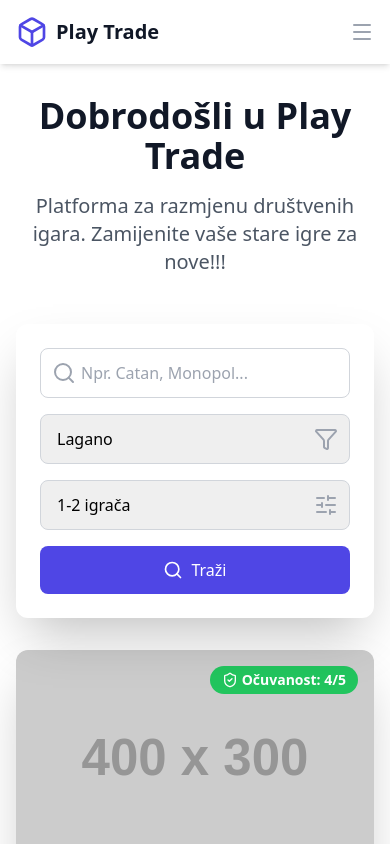
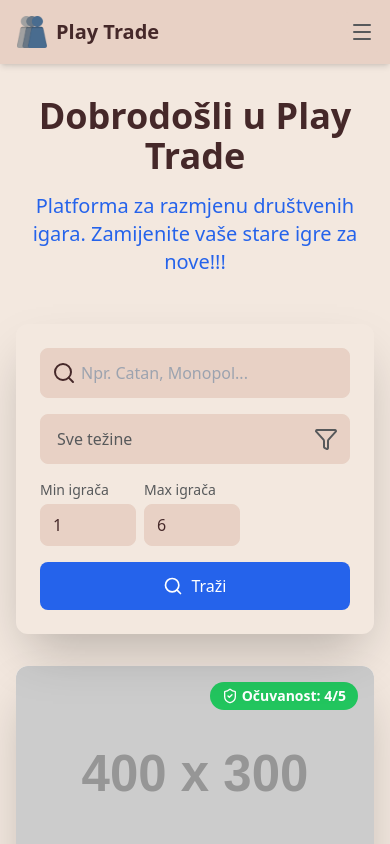
Before and after one commit to simeonstefanovic/progi-playtrade, a React (Create React App) app in the folder projekt/Frontend/: page / in a window 390 px wide. Shown: the top 844 px of the page. Built offline with nearby package versions, Linux system fonts and the light colour scheme.

Commit message:
color scheme, min i max filtri, logo

```diff
--- a/projekt/Frontend/src/components/navigation.jsx
+++ b/projekt/Frontend/src/components/navigation.jsx
@@ -1,6 +1,6 @@
 import React, { useState, useEffect, useContext } from 'react';
 import { NavLink, useNavigate } from 'react-router-dom';
-import { Box, User, LogIn, LogOut, Menu, X } from 'lucide-react';
+import { User, LogIn, LogOut, Menu, X } from 'lucide-react';
 import { AuthContext } from './authcontext.jsx';
 
 export default function Navigation() {
@@ -16,21 +16,21 @@ export default function Navigation() {
 
   const getNavLinkClass = ({ isActive }) =>
     isActive
-      ? 'text-gray-900 inline-flex items-center px-1 pt-1 border-b-2 border-indigo-500 text-sm font-medium'
-      : 'text-gray-500 hover:border-gray-300 hover:text-gray-700 inline-flex items-center px-1 pt-1 border-b-2 border-transparent text-sm font-medium';
+      ? 'text-brand-900 inline-flex items-center px-1 pt-1 border-b-2 border-brand-700 text-sm font-medium'
+      : 'text-brand-700 hover:border-brand-700 hover:text-brand-900 inline-flex items-center px-1 pt-1 border-b-2 border-transparent text-sm font-medium';
 
   const getMobileNavLinkClass = ({ isActive }) =>
     isActive
-      ? 'bg-indigo-50 border-indigo-500 text-indigo-700 block pl-3 pr-4 py-2 border-l-4 text-base font-medium'
-      : 'border-transparent text-gray-600 hover:bg-gray-50 hover:border-gray-300 hover:text-gray-800 block pl-3 pr-4 py-2 border-l-4 text-base font-medium';
+      ? 'bg-brand-100 border-brand-700 text-brand-900 block pl-3 pr-4 py-2 border-l-4 text-base font-medium'
+      : 'border-transparent text-brand-700 hover:bg-brand-100 hover:border-brand-700 hover:text-brand-900 block pl-3 pr-4 py-2 border-l-4 text-base font-medium';
 
   return (
-    <nav className="bg-white shadow-md sticky top-0 z-50">
+    <nav className="bg-brand-200 shadow-md sticky top-0 z-50">
       <div className="max-w-7xl mx-auto px-4 sm:px-6 lg:px-8">
         <div className="flex justify-between h-16">
           <div className="flex-shrink-0 flex items-center">
-            <Box className="h-8 w-8 text-indigo-600" />
-            <span className="ml-2 text-xl font-bold text-gray-900">Play Trade</span>
+            <img src="/logo.png" alt="Play Trade" className="h-8 w-8 object-contain" />
+            <span className="ml-2 text-xl font-bold text-brand-900">Play Trade</span>
           </div>
 
           <div className="hidden sm:ml-6 sm:flex sm:space-x-8">
@@ -41,12 +41,12 @@ export default function Navigation() {
           <div className="hidden sm:ml-6 sm:flex sm:items-center">
             {!isLoggedIn ? (
               <>
-                <NavLink to="/login" className="text-sm font-medium text-gray-500 hover:text-gray-700">
+                <NavLink to="/login" className="text-sm font-medium text-brand-700 hover:text-brand-900">
                   <LogIn className="h-5 w-5 inline-block mr-1" /> Login
                 </NavLink>
                 <NavLink
                   to="/signup"
-                  className="ml-4 inline-flex items-center px-4 py-2 border border-transparent rounded-md shadow-sm text-sm font-medium text-white bg-indigo-600 hover:bg-indigo-700"
+                  className="ml-4 inline-flex items-center px-4 py-2 border border-transparent rounded-md shadow-sm text-sm font-medium text-white bg-accent-600 hover:bg-accent-700"
                 >
                   <User className="h-5 w-5 inline-block mr-1" /> Sign Up
                 </NavLink>
@@ -54,7 +54,7 @@ export default function Navigation() {
             ) : (
               <button
                 onClick={handleLogout}
-                className="text-sm font-medium text-gray-500 hover:text-gray-700 flex items-center"
+                className="text-sm font-medium text-brand-700 hover:text-brand-900 flex items-center"
               >
                 <LogOut className="h-5 w-5 inline-block mr-1" /> Logout
               </button>
@@ -64,7 +64,7 @@ export default function Navigation() {
           <div className="-mr-2 flex items-center sm:hidden">
             <button
               type="button"
-              className="bg-white inline-flex items-center justify-center p-2 rounded-md text-gray-400 hover:text-gray-500 hover:bg-gray-100 focus:outline-none focus:ring-2 focus:ring-offset-2 focus:ring-indigo-500"
+              className="bg-brand-200 inline-flex items-center justify-center p-2 rounded-md text-brand-700 hover:text-brand-900 hover:bg-brand-100 focus:outline-none focus:ring-2 focus:ring-offset-2 focus:ring-accent-600"
               aria-controls="mobile-menu"
               aria-expanded={isMobileMenuOpen}
               onClick={() => setIsMobileMenuOpen(!isMobileMenuOpen)}
@@ -86,13 +86,13 @@ export default function Navigation() {
             <div className="space-y-1">
               {!isLoggedIn ? (
                 <>
-                  <NavLink to="/login" className="block px-4 py-2 text-base font-medium text-gray-500 hover:text-gray-800 hover:bg-gray-100" onClick={() => setIsMobileMenuOpen(false)}>Login</NavLink>
-                  <NavLink to="/signup" className="block px-4 py-2 text-base font-medium text-gray-500 hover:text-gray-800 hover:bg-gray-100" onClick={() => setIsMobileMenuOpen(false)}>Sign Up</NavLink>
+                  <NavLink to="/login" className="block px-4 py-2 text-base font-medium text-brand-700 hover:text-brand-900 hover:bg-brand-100" onClick={() => setIsMobileMenuOpen(false)}>Login</NavLink>
+                  <NavLink to="/signup" className="block px-4 py-2 text-base font-medium text-brand-700 hover:text-brand-900 hover:bg-brand-100" onClick={() => setIsMobileMenuOpen(false)}>Sign Up</NavLink>
                 </>
               ) : (
                 <button
                   onClick={handleLogout}
-                  className="block w-full text-left px-4 py-2 text-base font-medium text-gray-500 hover:text-gray-800 hover:bg-gray-100"
+                  className="block w-full text-left px-4 py-2 text-base font-medium text-brand-700 hover:text-brand-900 hover:bg-brand-100"
                 >
                   Logout
                 </button>
--- a/projekt/Frontend/src/index.css
+++ b/projekt/Frontend/src/index.css
@@ -15,3 +15,19 @@ code {
   font-family: source-code-pro, Menlo, Monaco, Consolas, 'Courier New',
     monospace;
 } */
+
+:root {
+  --color-brand-900: #452829;
+  --color-brand-700: #57595B;
+  --color-brand-200: #E8D1C5;
+  --color-brand-100: #F3E8DF;
+  --color-accent-600: #2563EB;
+  --color-accent-700: #1D4ED8;
+  --color-accent-100: #DBEAFE;
+}
+
+/* Defaults using the new palette */
+body {
+  background-color: var(--color-brand-100);
+  color: var(--color-brand-700);
+}
--- a/projekt/Frontend/src/pages/Home.jsx
+++ b/projekt/Frontend/src/pages/Home.jsx
@@ -1,4 +1,4 @@
-import React from 'react';
+import React, { useState } from 'react';
 import GameCard from '../components/gamecard.jsx';
 
 import { Search, SlidersHorizontal, Filter } from 'lucide-react';
@@ -9,6 +9,7 @@ const dummyGames = [
     title: 'Catan',
     condition: '4/5',
     players: '3-4',
+    difficulty: 'Srednje',
     playtime: '60-90 min',
     image: 'https://placehold.co/400x300/3498db/ffffff?text=Catan',
   },
@@ -17,6 +18,7 @@ const dummyGames = [
     title: 'Gloomhaven',
     condition: '5/5',
     players: '1-4',
+    difficulty: 'Teško',
     playtime: '90-120 min',
     image: 'https://placehold.co/400x300/e74c3c/ffffff?text=Gloomhaven',
   },
@@ -25,58 +27,109 @@ const dummyGames = [
     title: 'Wingspan',
     condition: '5/5',
     players: '1-5',
+    difficulty: 'Lagano',
     playtime: '40-70 min',
     image: 'https://placehold.co/400x300/2ecc71/ffffff?text=Wingspan',
   },
 ];
 
 export default function HomePage() {
+  const [query, setQuery] = useState('');
+  const [difficulty, setDifficulty] = useState('');
+  const [minPlayers, setMinPlayers] = useState(1);
+  const [maxPlayers, setMaxPlayers] = useState(6);
+  const [filteredGames, setFilteredGames] = useState(dummyGames);
+
+  const parsePlayers = (playersStr) => {
+    if (!playersStr) return { min: 0, max: Infinity };
+    const plusMatch = playersStr.match(/^(\d+)\+$/);
+    if (plusMatch) return { min: Number(plusMatch[1]), max: Infinity };
+    const rangeMatch = playersStr.match(/^(\d+)-(\d+)$/);
+    if (rangeMatch) return { min: Number(rangeMatch[1]), max: Number(rangeMatch[2]) };
+    const num = Number(playersStr);
+    if (!Number.isNaN(num)) return { min: num, max: num };
+    return { min: 0, max: Infinity };
+  };
+
+  const applyFilters = () => {
+    const q = query.trim().toLowerCase();
+    const min = Number(minPlayers) || 0;
+    const max = Number(maxPlayers) || Infinity;
+
+    const result = dummyGames.filter((g) => {
+      // title search
+      if (q && !g.title.toLowerCase().includes(q)) return false;
+
+      // difficulty (if game has it)
+      if (difficulty && g.difficulty && g.difficulty !== difficulty) return false;
+
+      // players overlap
+      const p = parsePlayers(g.players);
+      if (p.max < min) return false;
+      if (p.min > max) return false;
+
+      return true;
+    });
+
+    setFilteredGames(result);
+  };
+
+  // Re-apply filters whenever any filter input changes
+  React.useEffect(() => {
+    applyFilters();
+    // eslint-disable-next-line react-hooks/exhaustive-deps
+  }, [query, difficulty, minPlayers, maxPlayers]);
+
   return (
     <div className="max-w-7xl mx-auto px-4 sm:px-6 lg:px-8 py-8">
       <div className="text-center mb-12">
-        <h1 className="text-4xl font-extrabold text-gray-900 sm:text-5xl">
+        <h1 className="text-4xl font-extrabold text-brand-900 sm:text-5xl">
           Dobrodošli u Play Trade
         </h1>
-        <p className="mt-4 text-xl text-gray-600">
+        <p className="mt-4 text-xl text-accent-600">
           Platforma za razmjenu društvenih igara. Zamijenite vaše stare igre za nove!!!
         </p>
+
       </div>
-      <div className="bg-white p-6 rounded-xl shadow-2xl mb-8 sticky top-[80px] z-40">
+      <div className="bg-brand-100 p-6 rounded-xl shadow-2xl mb-8 sticky top-[80px] z-40">
         <div className="flex flex-col md:flex-row gap-4">
-          <div className="relative flex-grow">
+            <div className="relative flex-grow">
             <input
               type="text"
               placeholder="Npr. Catan, Monopol..."
-              className="w-full pl-10 pr-4 py-3 border border-gray-300 rounded-lg focus:outline-none focus:ring-2 focus:ring-indigo-500"
+              value={query}
+              onChange={(e) => setQuery(e.target.value)}
+              className="w-full pl-10 pr-4 py-3 bg-brand-200 text-brand-900 border border-brand-200 rounded-lg focus:outline-none focus:ring-2 focus:ring-brand-700"
             />
-            <div className="absolute left-3 top-1/2 -translate-y-1/2 text-gray-400">
+            <div className="absolute left-3 top-1/2 -translate-y-1/2 text-brand-900">
               <Search />
             </div>
           </div>
 
           {/* Filters */}
           <div className="flex-shrink-0 flex flex-col sm:flex-row gap-4">
-            <div className="relative w-full sm:w-48">
-              <select className="w-full pl-4 pr-10 py-3 border border-gray-300 rounded-lg appearance-none focus:outline-none focus:ring-2 focus:ring-indigo-500">
-                <option>Lagano</option>
-                <option>Srednje</option>
-                <option>Teško</option>
+              <div className="relative w-full sm:w-48">
+                <select value={difficulty} onChange={(e) => setDifficulty(e.target.value)} className="w-full pl-4 pr-10 py-3 bg-brand-200 text-brand-700 border border-brand-200 rounded-lg appearance-none focus:outline-none focus:ring-2 focus:ring-brand-700">
+                <option value="">Sve težine</option>
+                <option value="Lagano">Lagano</option>
+                <option value="Srednje">Srednje</option>
+                <option value="Teško">Teško</option>
               </select>
-              <div className="absolute right-3 top-1/2 -translate-y-1/2 text-gray-400 pointer-events-none">
+              <div className="absolute right-3 top-1/2 -translate-y-1/2 text-brand-700 pointer-events-none">
                 <Filter />
               </div>
             </div>
-            <div className="relative w-full sm:w-48">
-              <select className="w-full pl-4 pr-10 py-3 border border-gray-300 rounded-lg appearance-none focus:outline-none focus:ring-2 focus:ring-indigo-500">
-                <option>1-2 igrača</option>
-                <option>3-4 igrača</option>
-                <option>5+ igrača</option>
-              </select>
-              <div className="absolute right-3 top-1/2 -translate-y-1/2 text-gray-400 pointer-events-none">
-                <SlidersHorizontal />
+              <div className="flex gap-2 items-center">
+                <div className="flex flex-col">
+                  <label className="text-sm text-brand-700 mb-1">Min igrača</label>
+                  <input type="number" min={1} value={minPlayers} onChange={(e) => setMinPlayers(e.target.value)} className="w-24 pl-3 pr-3 py-2 bg-brand-200 text-brand-900 border border-brand-200 rounded-lg focus:outline-none focus:ring-2 focus:ring-brand-700" />
+                </div>
+                <div className="flex flex-col">
+                  <label className="text-sm text-brand-700 mb-1">Max igrača</label>
+                  <input type="number" min={1} value={maxPlayers} onChange={(e) => setMaxPlayers(e.target.value)} className="w-24 pl-3 pr-3 py-2 bg-brand-200 text-brand-900 border border-brand-200 rounded-lg focus:outline-none focus:ring-2 focus:ring-brand-700" />
+                </div>
               </div>
-            </div>
-            <button className="w-full sm:w-auto bg-indigo-600 text-white px-6 py-3 rounded-lg font-medium hover:bg-indigo-700 flex items-center justify-center">
+            <button onClick={applyFilters} className="w-full sm:w-auto bg-accent-600 text-white px-6 py-3 rounded-lg font-medium hover:bg-accent-700 flex items-center justify-center">
               <Search className="w-5 h-5 mr-2" />
               Traži
             </button>
@@ -85,7 +138,7 @@ export default function HomePage() {
       </div>
 
       <div className="grid grid-cols-1 md:grid-cols-2 lg:grid-cols-3 gap-8">
-        {dummyGames.map((game) => (
+        {filteredGames.map((game) => (
           <GameCard key={game.id} game={game} />
         ))}
       </div>
--- a/projekt/Frontend/src/pages/Login.jsx
+++ b/projekt/Frontend/src/pages/Login.jsx
@@ -1,6 +1,6 @@
 import React, { useState, useContext } from "react";
 import { Link, useNavigate } from "react-router-dom";
-import { Box, LogIn } from "lucide-react";
+import { LogIn } from "lucide-react";
 import { AuthContext } from "../components/authcontext.jsx";
 import { GoogleLogin } from "@react-oauth/google";
 
@@ -49,6 +49,7 @@ export default function LoginPage() {
         return;
       }
 
+      // Auto-login via Google OAuth
       login(data.token);
       navigate("/profile");
     } catch (err) {
@@ -62,18 +63,15 @@ export default function LoginPage() {
   }
 
   return (
-    <div className="min-h-[calc(100vh-64px)] bg-gray-100 flex flex-col justify-center py-12 sm:px-6 lg:px-8">
+    <div className="min-h-[calc(100vh-64px)] bg-brand-100 flex flex-col justify-center py-12 sm:px-6 lg:px-8">
       <div className="sm:mx-auto sm:w-full sm:max-w-md">
-        <Box className="mx-auto h-12 w-auto text-indigo-600" />
-        <h2 className="mt-6 text-center text-3xl font-extrabold text-gray-900">
+        <img src="/logo.png" alt="Play Trade" className="mx-auto h-12 w-auto object-contain" />
+        <h2 className="mt-6 text-center text-3xl font-extrabold text-brand-900">
           Prijavite se u svoj račun
         </h2>
-        <p className="mt-2 text-center text-sm text-gray-600">
+        <p className="mt-2 text-center text-sm text-brand-700">
           Ili{" "}
-          <Link
-            to="/signup"
-            className="font-medium text-indigo-600 hover:text-indigo-500"
-          >
+          <Link to="/signup" className="font-medium text-accent-600 hover:text-accent-700">
             kreirajte novi račun
           </Link>
         </p>
@@ -100,7 +98,7 @@ export default function LoginPage() {
               <div className="w-full border-t border-gray-300" />
             </div>
             <div className="relative flex justify-center text-sm">
-              <span className="px-2 bg-white text-gray-500">
+              <span className="px-2 bg-white text-brand-700">
                 ili se prijavite emailom
               </span>
             </div>
@@ -109,10 +107,7 @@ export default function LoginPage() {
           {/* ------------------ EMAIL/PASSWORD FORM ------------------ */}
           <form className="space-y-6" onSubmit={handleSubmit}>
             <div>
-              <label
-                htmlFor="email"
-                className="block text-sm font-medium text-gray-700"
-              >
+              <label htmlFor="email" className="block text-sm font-medium text-brand-700">
                 Adresa e-pošte
               </label>
               <div className="mt-1">
@@ -122,7 +117,7 @@ export default function LoginPage() {
                   type="email"
                   autoComplete="email"
                   required
-                  className="appearance-none block w-full px-3 py-2 border border-gray-300 rounded-md shadow-sm placeholder-gray-400 focus:outline-none focus:ring-indigo-500 focus:border-indigo-500 sm:text-sm"
+                  className="appearance-none block w-full px-3 py-2 border border-gray-300 rounded-md shadow-sm placeholder-gray-400 focus:outline-none focus:ring-accent-600 focus:border-accent-600 sm:text-sm"
                   placeholder="primjer@email.com"
                   value={email}
                   onChange={(e) => setEmail(e.target.value)}
@@ -131,10 +126,7 @@ export default function LoginPage() {
             </div>
 
             <div>
-              <label
-                htmlFor="password"
-                className="block text-sm font-medium text-gray-700"
-              >
+              <label htmlFor="password" className="block text-sm font-medium text-brand-700">
                 Lozinka
               </label>
               <div className="mt-1">
@@ -144,7 +136,7 @@ export default function LoginPage() {
                   type="password"
                   autoComplete="current-password"
                   required
-                  className="appearance-none block w-full px-3 py-2 border border-gray-300 rounded-md shadow-sm placeholder-gray-400 focus:outline-none focus:ring-indigo-500 focus:border-indigo-500 sm:text-sm"
+                  className="appearance-none block w-full px-3 py-2 border border-gray-300 rounded-md shadow-sm placeholder-gray-400 focus:outline-none focus:ring-accent-600 focus:border-accent-600 sm:text-sm"
                   placeholder="••••••••"
                   value={password}
                   onChange={(e) => setPassword(e.target.value)}
@@ -155,7 +147,7 @@ export default function LoginPage() {
             <div>
               <button
                 type="submit"
-                className="w-full flex justify-center py-2 px-4 border border-transparent rounded-md shadow-sm text-sm font-medium text-white bg-indigo-600 hover:bg-indigo-700 focus:outline-none focus:ring-2 focus:ring-offset-2 focus:ring-indigo-500"
+                className="w-full flex justify-center py-2 px-4 border border-transparent rounded-md shadow-sm text-sm font-medium text-white bg-accent-600 hover:bg-accent-700 focus:outline-none focus:ring-2 focus:ring-offset-2 focus:ring-accent-600"
               >
                 <LogIn className="w-5 h-5 mr-2" />
                 Prijavi se
--- a/projekt/Frontend/src/pages/Signup.jsx
+++ b/projekt/Frontend/src/pages/Signup.jsx
@@ -1,6 +1,6 @@
 import React, { useState, useContext } from "react";
 import { Link, useNavigate } from "react-router-dom";
-import { Box, UserPlus } from "lucide-react";
+import { UserPlus } from "lucide-react";
 import { GoogleLogin } from "@react-oauth/google";
 import { AuthContext } from "../components/authcontext.jsx";
 
@@ -62,18 +62,15 @@ export default function SignupPage() {
   }
 
   return (
-    <div className="min-h-[calc(100vh-64px)] bg-gray-100 flex flex-col justify-center py-12 sm:px-6 lg:px-8">
+    <div className="min-h-[calc(100vh-64px)] bg-brand-100 flex flex-col justify-center py-12 sm:px-6 lg:px-8">
       <div className="sm:mx-auto sm:w-full sm:max-w-md">
-        <Box className="mx-auto h-12 w-auto text-indigo-600" />
-        <h2 className="mt-6 text-center text-3xl font-extrabold text-gray-900">
+        <img src="/logo.png" alt="Play Trade" className="mx-auto h-12 w-auto object-contain" />
+        <h2 className="mt-6 text-center text-3xl font-extrabold text-brand-900">
           Kreirajte novi račun
         </h2>
-        <p className="mt-2 text-center text-sm text-gray-600">
+        <p className="mt-2 text-center text-sm text-brand-700">
           Ili{" "}
-          <Link
-            to="/login"
-            className="font-medium text-indigo-600 hover:text-indigo-500"
-          >
+          <Link to="/login" className="font-medium text-accent-600 hover:text-accent-700">
             se prijavite u postojeći račun
           </Link>
         </p>
@@ -100,7 +97,7 @@ export default function SignupPage() {
               <div className="w-full border-t border-gray-300" />
             </div>
             <div className="relative flex justify-center text-sm">
-              <span className="px-2 bg-white text-gray-500">
+              <span className="px-2 bg-white text-brand-700">
                 ili se registrirajte emailom
               </span>
             </div>
@@ -109,10 +106,7 @@ export default function SignupPage() {
           {/* ------------------ EMAIL/PASSWORD FORM ------------------ */}
           <form className="space-y-6" onSubmit={handleSubmit}>
             <div>
-              <label
-                htmlFor="email"
-                className="block text-sm font-medium text-gray-700"
-              >
+              <label htmlFor="email" className="block text-sm font-medium text-brand-700">
                 Adresa e-pošte
               </label>
               <div className="mt-1">
@@ -122,7 +116,7 @@ export default function SignupPage() {
                   type="email"
                   autoComplete="email"
                   required
-                  className="appearance-none block w-full px-3 py-2 border border-gray-300 rounded-md shadow-sm placeholder-gray-400 focus:outline-none focus:ring-indigo-500 focus:border-indigo-500 sm:text-sm"
+                  className="appearance-none block w-full px-3 py-2 border border-gray-300 rounded-md shadow-sm placeholder-gray-400 focus:outline-none focus:ring-accent-600 focus:border-accent-600 sm:text-sm"
                   placeholder="primjer@email.com"
                   value={email}
                   onChange={(e) => setEmail(e.target.value)}
@@ -131,10 +125,7 @@ export default function SignupPage() {
             </div>
 
             <div>
-              <label
-                htmlFor="password"
-                className="block text-sm font-medium text-gray-700"
-              >
+              <label htmlFor="password" className="block text-sm font-medium text-brand-700">
                 Lozinka
               </label>
               <div className="mt-1">
@@ -144,7 +135,7 @@ export default function SignupPage() {
                   type="password"
                   autoComplete="new-password"
                   required
-                  className="appearance-none block w-full px-3 py-2 border border-gray-300 rounded-md shadow-sm placeholder-gray-400 focus:outline-none focus:ring-indigo-500 focus:border-indigo-500 sm:text-sm"
+                  className="appearance-none block w-full px-3 py-2 border border-gray-300 rounded-md shadow-sm placeholder-gray-400 focus:outline-none focus:ring-accent-600 focus:border-accent-600 sm:text-sm"
                   placeholder="••••••••"
                   value={password}
                   onChange={(e) => setPassword(e.target.value)}
@@ -153,10 +144,7 @@ export default function SignupPage() {
             </div>
 
             <div>
-              <label
-                htmlFor="password-confirm"
-                className="block text-sm font-medium text-gray-700"
-              >
+              <label htmlFor="password-confirm" className="block text-sm font-medium text-brand-700">
                 Potvrdite lozinku
               </label>
               <div className="mt-1">
@@ -166,7 +154,7 @@ export default function SignupPage() {
                   type="password"
                   autoComplete="new-password"
                   required
-                  className="appearance-none block w-full px-3 py-2 border border-gray-300 rounded-md shadow-sm placeholder-gray-400 focus:outline-none focus:ring-indigo-500 focus:border-indigo-500 sm:text-sm"
+                  className="appearance-none block w-full px-3 py-2 border border-gray-300 rounded-md shadow-sm placeholder-gray-400 focus:outline-none focus:ring-accent-600 focus:border-accent-600 sm:text-sm"
                   placeholder="••••••••"
                 />
               </div>
@@ -175,7 +163,7 @@ export default function SignupPage() {
             <div>
               <button
                 type="submit"
-                className="w-full flex justify-center py-2 px-4 border border-transparent rounded-md shadow-sm text-sm font-medium text-white bg-indigo-600 hover:bg-indigo-700 focus:outline-none focus:ring-2 focus:ring-offset-2 focus:ring-indigo-500"
+                className="w-full flex justify-center py-2 px-4 border border-transparent rounded-md shadow-sm text-sm font-medium text-white bg-accent-600 hover:bg-accent-700 focus:outline-none focus:ring-2 focus:ring-offset-2 focus:ring-accent-600"
               >
                 <UserPlus className="w-5 h-5 mr-2" />
                 Registriraj se
```
Also changed, not shown: projekt/Frontend/src/components/gamecard.jsx (+5 -5 lines), projekt/Frontend/src/pages/Profile.jsx (+22 -22 lines), projekt/Frontend/src/pages/add.jsx (+19 -19 lines), projekt/Frontend/tailwind.config.js (+11 -1 lines), projekt/Frontend/public/logo.png (added), 1 other file (tests, documents, lock files or other folders).
